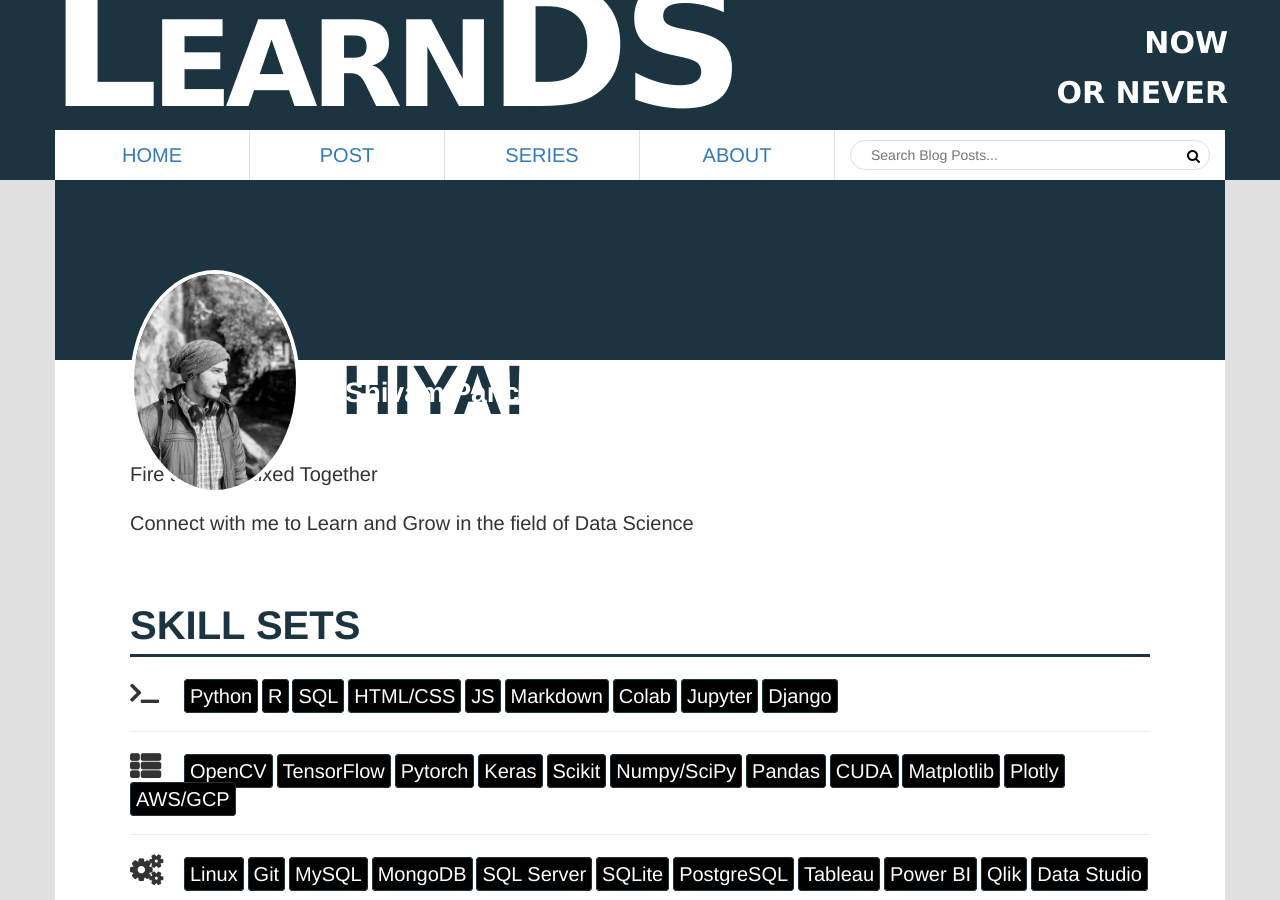
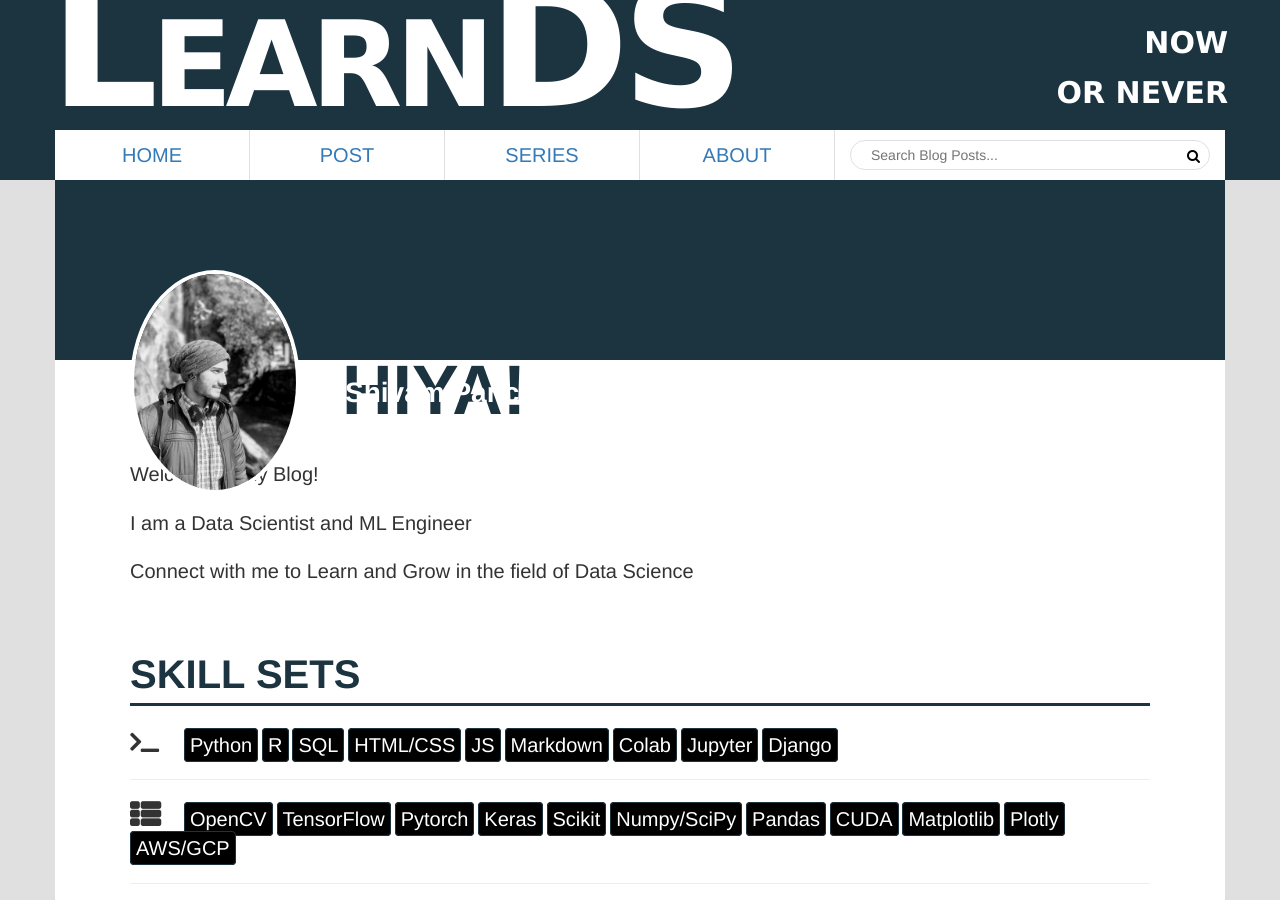
Before and after one commit to LearnDSML/blog, a Jekyll site: the page built from about/index.html, in a window 1280 px wide and 900 px high. Built offline with Jekyll 4.4.1, drawn with Linux system fonts in a browser that asks for light colours.

Commit message:
Update me.yml

```diff
--- a/_data/me.yml
+++ b/_data/me.yml
@@ -1,11 +1,11 @@
 # About page & Footer
 
 name: Shivam Panchal
-job: "Data Scientist, ML Engineer"
 hi: "HIYA!"
 avatar_img: "/assets/img/me2.jpg"
 intro:
-  - "Fire and Ice Mixed Together"
+  - "Welcome to my Blog!"
+  - "I am a Data Scientist and ML Engineer"
   - "Connect with me to Learn and Grow in the field of Data Science"
 skills:
   - name: "Programming"
```
